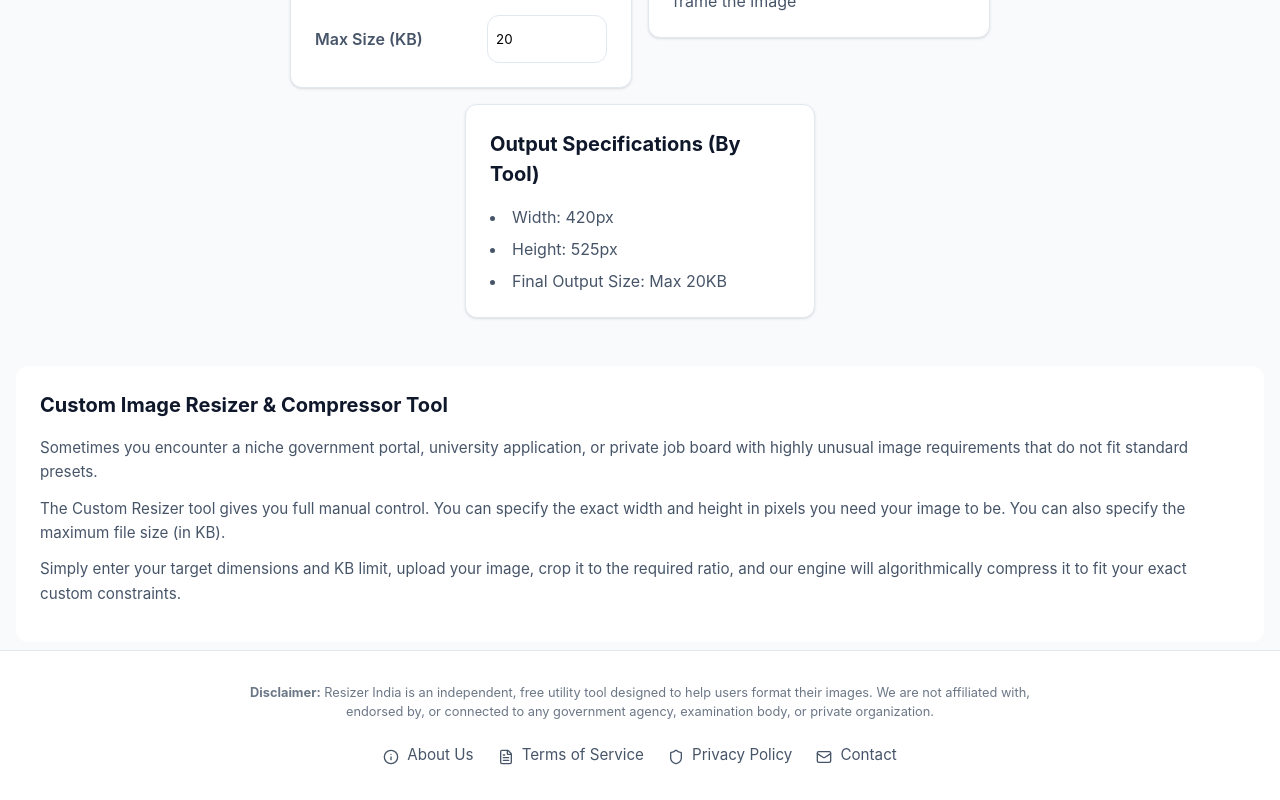
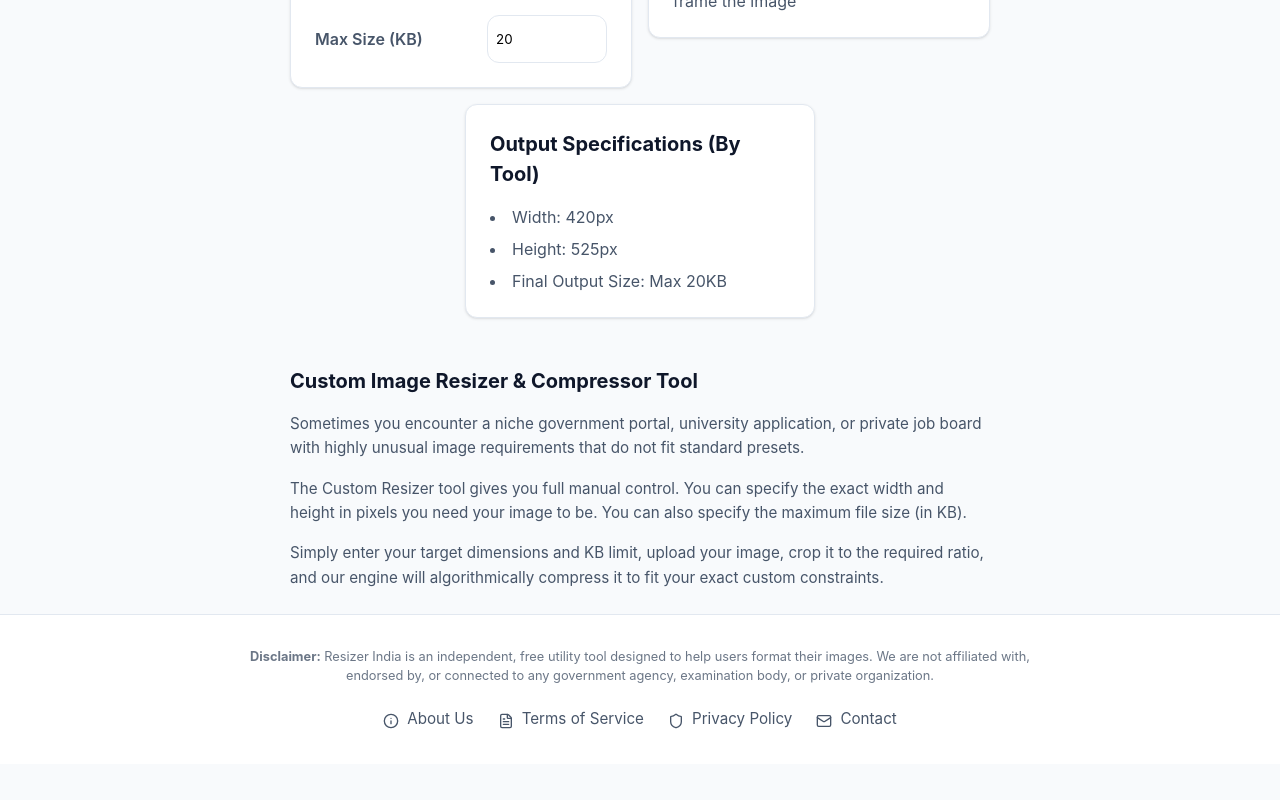
Before and after one commit to TechyNisarg/resizer-india, a React (Vite) app: page /custom-resizer in a window 1280 px wide. Shown: the part 522-1322 px from the top of the page. After the commit the page ends 1286 px from the top, so only its background shows below. Built offline with nearby package versions, Linux system fonts and the light colour scheme; a web font is replaced by a local one.

Commit message:
style: strip background from SEO block and constrain to 700px width

```diff
--- a/src/pages/Home.tsx
+++ b/src/pages/Home.tsx
@@ -297,10 +297,10 @@ export const Home: React.FC = () => {
       </div>
 
       {!sourceImage && SEO_CONTENT[category] && (
-        <div className="seo-text" style={{ marginTop: '2rem', padding: '1.5rem', background: 'var(--surface)', borderRadius: 'var(--radius)', color: 'var(--text-secondary)' }}>
+        <div className="seo-text" style={{ width: '100%', maxWidth: '700px', margin: '2rem auto 0 auto', color: 'var(--text-secondary)', textAlign: 'left' }}>
           <h2 style={{ fontSize: '1.25rem', marginBottom: '1rem', color: 'var(--text-primary)' }}>{SEO_CONTENT[category].title}</h2>
           {SEO_CONTENT[category].content.map((paragraph, idx) => (
-            <p key={idx} style={{ fontSize: '0.95rem', lineHeight: '1.6', marginBottom: '0.75rem' }}>
+            <p key={idx} style={{ fontSize: '0.95rem', lineHeight: '1.6', marginBottom: '1rem' }}>
               {paragraph}
             </p>
           ))}
```
